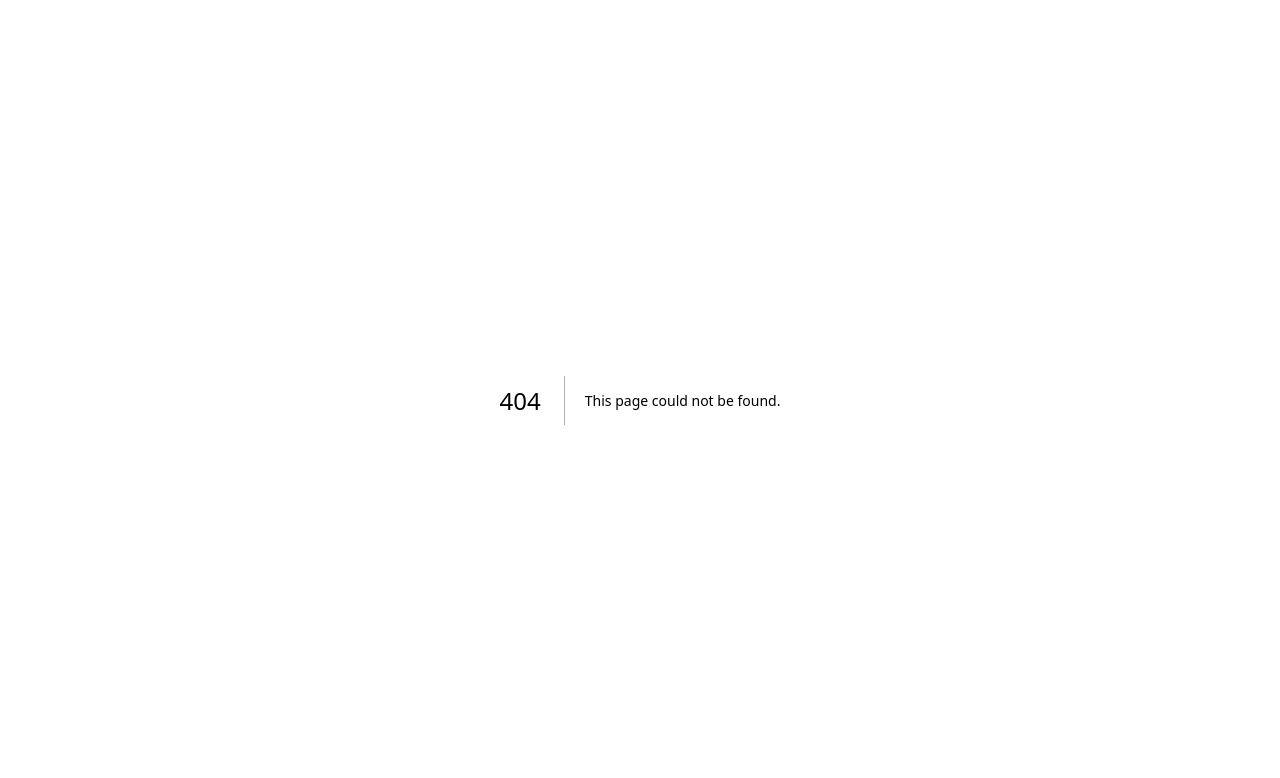
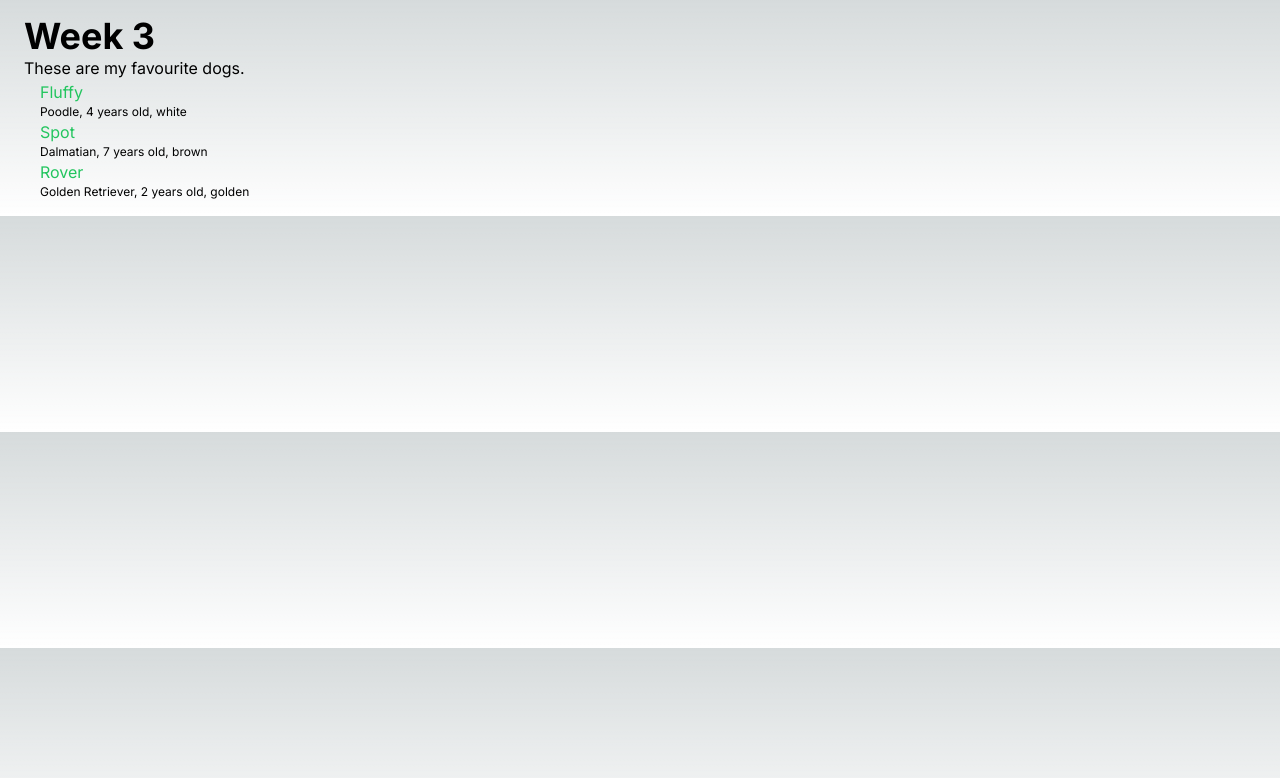
Before and after one commit to kshitij-tagra/cprg306-demos, a Next.js app: page /week-3 in a window 1280 px wide. Before the commit this address had no page. Shown: the top 778 px of the page. Built offline with nearby package versions, Linux system fonts and the light colour scheme.

Commit message:
Complete Week-3 Demo

```diff
--- /dev/null
+++ b/app/week-3/dog.js
@@ -0,0 +1,10 @@
+export default function Dog({name, breed, age, color}) {
+  return (
+    <div className="ml-4">
+      <h2 className="text-green-500">{name}</h2>
+      <p className="text-xs">
+        {breed}, {age} years old, {color}
+      </p>
+    </div>
+  );
+}
--- /dev/null
+++ b/app/week-3/page.js
@@ -0,0 +1,49 @@
+import Dog from "./dog";
+
+export default function Page() {
+  let dog1 = {
+    name: "Fluffy",
+    breed: "Poodle",
+    age: 4,
+    color: "white",
+  };
+
+  let dog2 = {
+    name: "Spot",
+    breed: "Dalmatian",
+    age: 7,
+    color: "brown",
+  };
+
+  let dog3 = {
+    name: "Rover",
+    breed: "Golden Retriever",
+    age: 2,
+    color: "golden",
+  };
+
+  return (
+    <main className="m-4 ml-6">
+      <h1 className="text-4xl font-bold">Week 3</h1>
+      <p>These are my favourite dogs.</p>
+      <Dog
+        name={dog1.name}
+        breed={dog1.breed}
+        age={dog1.age}
+        color={dog1.color}
+      />
+      <Dog
+        name={dog2.name}
+        breed={dog2.breed}
+        age={dog2.age}
+        color={dog2.color}
+      />
+      <Dog
+        name={dog3.name}
+        breed={dog3.breed}
+        age={dog3.age}
+        color={dog3.color}
+      />
+    </main>
+  );
+}
```
